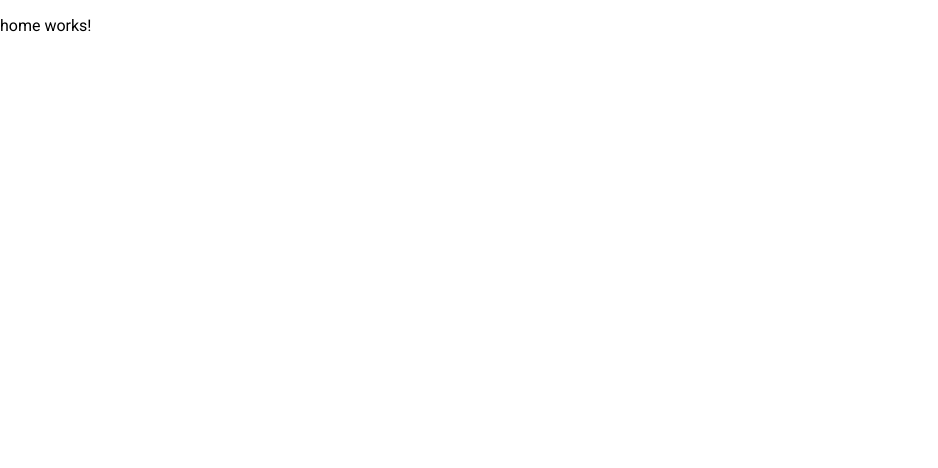
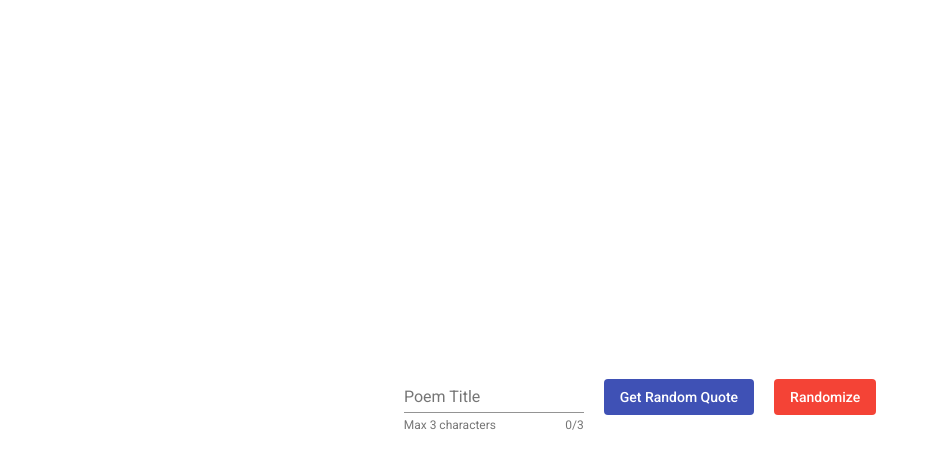
Before and after one commit to dmaisano/ibm-poetry, an Angular app: page / in a window 1280 px wide. Shown: the top 468 px of the page, without its empty margins (0-938 px from the left). Built offline with nearby package versions, Linux system fonts and the light colour scheme.

Commit message:
added random text functionality

```diff
--- a/src/app/data.service.ts
+++ b/src/app/data.service.ts
@@ -2,7 +2,7 @@ import { Injectable } from '@angular/core';
 import { HttpClient } from '@angular/common/http';
 import { Observable } from 'rxjs';
 
-interface RandomText {
+export interface RandomText {
   title: string;
   slug: string;
   length: number;
--- a/src/app/home/home.component.html
+++ b/src/app/home/home.component.html
@@ -1,3 +1,23 @@
-<p>
-  home works!
-</p>
+<div class="home">
+  <div class="title">
+    <mat-form-field hintLabel="Max 3 characters">
+      <input
+        #input
+        matInput
+        maxlength="3"
+        [(ngModel)]="title"
+        (ngModelChange)="title = title.toUpperCase()"
+        placeholder="Poem Title"
+      />
+      <mat-hint align="end">{{ input.value?.length || 0 }}/3</mat-hint>
+    </mat-form-field>
+
+    <button mat-flat-button color="primary" (click)="getRandomText()">
+      Get Random Quote
+    </button>
+
+    <button mat-flat-button color="warn" (click)="getRandomText()">
+      Randomize
+    </button>
+  </div>
+</div>
--- a/src/app/home/home.component.scss
+++ b/src/app/home/home.component.scss
@@ -0,0 +1,13 @@
+.home {
+  display: flex;
+  justify-content: center;
+  align-items: center;
+
+  height: 100%;
+
+  .title {
+    & > *:not(:last-child) {
+      margin-right: 1.25rem;
+    }
+  }
+}
--- a/src/app/home/home.component.ts
+++ b/src/app/home/home.component.ts
@@ -1,5 +1,5 @@
 import { Component, OnInit } from '@angular/core';
-import { DataService } from '../data.service';
+import { DataService, RandomText } from '../data.service';
 
 @Component({
   selector: 'app-home',
@@ -7,7 +7,16 @@ import { DataService } from '../data.service';
   styleUrls: ['./home.component.scss'],
 })
 export class HomeComponent implements OnInit {
+  title: string;
+  randomText: RandomText;
+
   constructor(private data: DataService) {}
 
   ngOnInit() {}
+
+  getRandomText() {
+    this.data.getRandomText().subscribe(res => {
+      this.randomText = res;
+    });
+  }
 }
```
Also changed, not shown: src/app/app.module.ts (+13 -4 lines).
